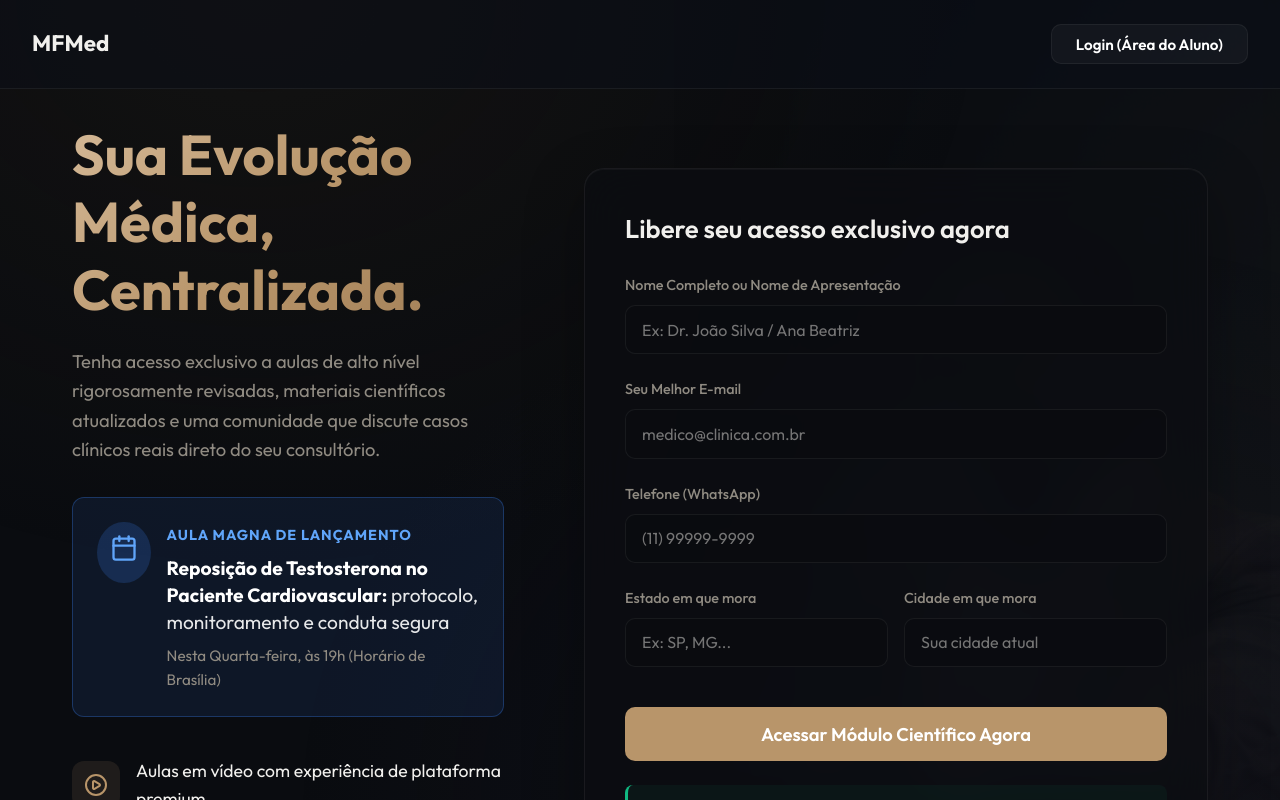
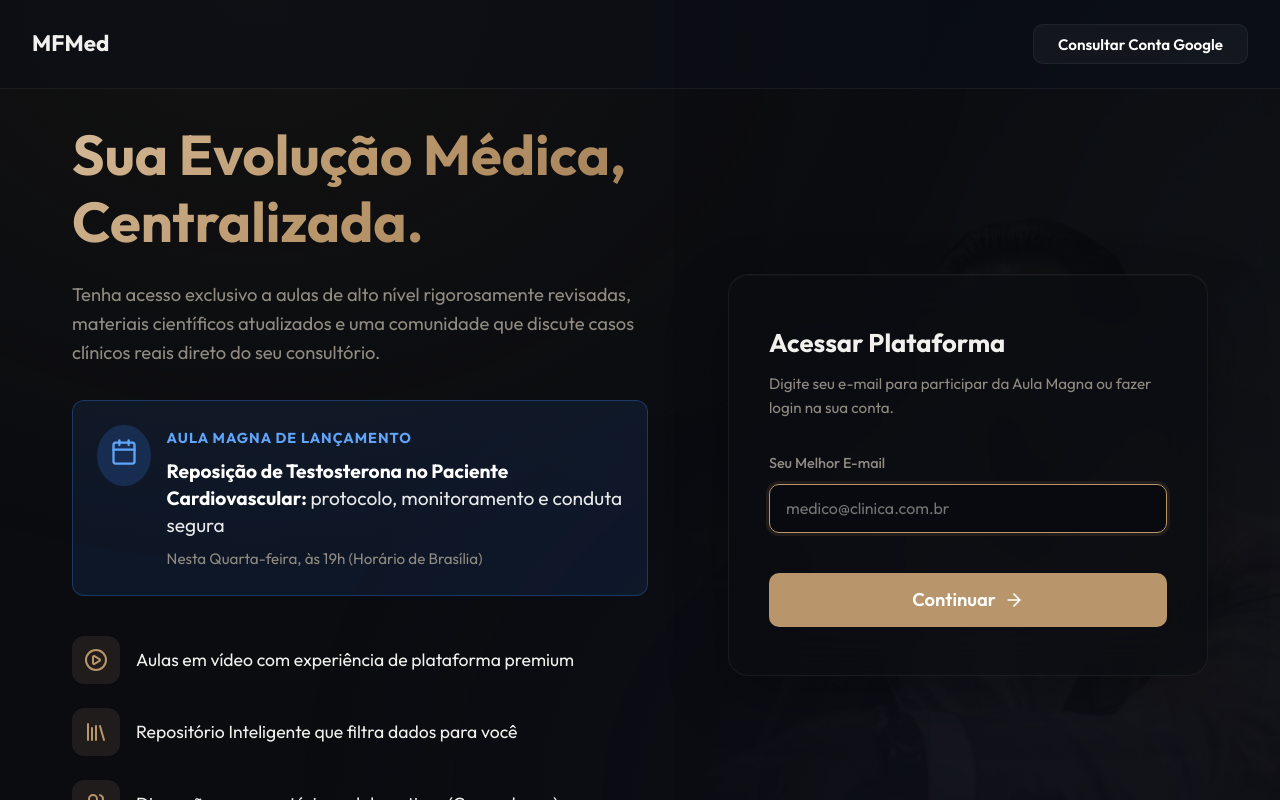
Before and after one commit to drpauloguimaraesjr/MFMed-Hub, a React (Vite) app: page / in a window 1280 px wide. Shown: the top 800 px of the page. Built offline with nearby package versions, Linux system fonts and the light colour scheme.

Commit message:
feat: Add Smart flow to Landing (Email first, adaptive register/login/success stages)

```diff
--- a/src/pages/Landing.jsx
+++ b/src/pages/Landing.jsx
@@ -1,15 +1,20 @@
 import React, { useState } from 'react';
 import { useNavigate } from 'react-router-dom';
-import { ShieldCheck, PlayCircle, Library, Users, Loader, Calendar } from 'lucide-react';
+import { ShieldCheck, PlayCircle, Library, Users, Loader, Calendar, ArrowRight, CheckCircle, Lock } from 'lucide-react';
 import { db } from '../firebase';
-import { collection, addDoc, serverTimestamp } from 'firebase/firestore';
+import { collection, addDoc, getDocs, query, where, serverTimestamp } from 'firebase/firestore';
 
 const Landing = () => {
   const navigate = useNavigate();
   const [loading, setLoading] = useState(false);
+
+  // Etapas do funil: 'email' -> 'login' ou 'register' -> 'success'
+  const [step, setStep] = useState('email');
+
   const [formData, setFormData] = useState({
+    email: '',
+    password: '',
     name: '',
-    email: '',
     phone: '',
     state: '',
     city: ''
@@ -19,17 +24,49 @@ const Landing = () => {
     setFormData({...formData, [e.target.name]: e.target.value});
   };
 
-  const handleSubmit = async (e) => {
+  // 1. O usuário digita apenas o email e clica em continuar.
+  const checkEmail = async (e) => {
+    e.preventDefault();
+    if (!formData.email) return;
+
+    setLoading(true);
+    try {
+      // Simulação: Procurando se esse email já está na nossa base
+      const leadsRef = collection(db, "leads");
+      const q = query(leadsRef, where("email", "==", formData.email));
+      const querySnapshot = await getDocs(q);
+
+      if (!querySnapshot.empty) {
+        // Email JÁ existe -> Vai para a tela de senha (Login)
+        setStep('login');
+      } else {
+        // Email NOVO -> Vai para a tela de captura completa (Register)
+        setStep('register');
+      }
+    } catch (error) {
+      console.error("Erro ao verificar email:", error);
+      // Fallback em caso de erro de conexão: mostrar cadastro
+      setStep('register');
+    } finally {
+      setLoading(false);
+    }
+  };
+
+  // 2. Se for um Novo Usuário, ele preenche o resto e cai aqui.
+  const handleRegister = async (e) => {
     e.preventDefault();
     setLoading(true);
     try {
-      // Save lead to Firestore
       await addDoc(collection(db, "leads"), {
-        ...formData,
+        name: formData.name,
+        email: formData.email,
+        phone: formData.phone,
+        state: formData.state,
+        city: formData.city,
         createdAt: serverTimestamp()
       });
-      // Redirect to login or directly to dashboard
-      navigate('/login');
+      // Ponto focal requisitado pelo usuário: A pessoa recebe um sucesso!
+      setStep('success');
     } catch (error) {
       console.error("Erro ao registrar:", error);
       alert("Houve um erro no seu cadastro. Tente novamente.");
@@ -38,17 +75,32 @@ const Landing = () => {
     }
   };
 
+  // 3. Se ele já existe, ele digita a senha e cai aqui.
+  const handleLogin = async (e) => {
+    e.preventDefault();
+    setLoading(true);
+
+    // Como a integração com Firebase Auth de senha ainda não está completa,
+    // simulamos um loading e mandamos direto pro Dashboard.
+    setTimeout(() => {
+      setLoading(false);
+      navigate('/dashboard');
+    }, 1200);
+  };
+
   return (
     <div className="landing-wrapper" style={{ minHeight: '100vh', display: 'flex', flexDirection: 'column' }}>
       <header style={{ display: 'flex', justifyContent: 'space-between', alignItems: 'center', padding: '1.5rem 2rem', borderBottom: '1px solid var(--glass-border)', background: 'rgba(11, 15, 25, 0.5)' }}>
         <h2 style={{ fontSize: '1.4rem', fontWeight: 'bold', margin: 0 }}>MFMed</h2>
-        <button className="btn btn-secondary" onClick={() => navigate('/dashboard')} style={{ padding: '0.6rem 1.5rem', fontSize: '0.95rem' }}>
-          Login (Área do Aluno)
+        <button className="btn btn-secondary" onClick={() => navigate('/login')} style={{ padding: '0.6rem 1.5rem', fontSize: '0.95rem' }}>
+          Consultar Conta Google
         </button>
       </header>
 
       <div className="container" style={{ flex: 1, display: 'flex', alignItems: 'center' }}>
         <div className="landing-grid">
+
+          {/* LADO ESQUERDO DA TELA: PROMESSA E VALOR */}
           <div className="landing-hero fade-in">
             <h1 className="title">Sua Evolução Médica, Centralizada.</h1>
             <p className="subtitle">
@@ -82,20 +134,37 @@ const Landing = () => {
             </div>
           </div>
 
-        <div className="glass-panel fade-in-delayed">
-          <form onSubmit={handleSubmit}>
-            <h2 style={{ marginBottom: '1.5rem', fontSize: '1.6rem', fontWeight: '600' }}>
-              Libere seu acesso exclusivo agora
-            </h2>
+          {/* LADO DIREITO: FORMULÁRIO INTELIGENTE */}
+          <div className="glass-panel fade-in-delayed" style={{ padding: '3rem 2.5rem', position: 'relative', overflow: 'hidden' }}>
+
+            {/* ETAPA 1: APENAS O EMAIL */}
+            {step === 'email' && (
+              <form onSubmit={checkEmail} className="fade-in">
+                <h2 style={{ marginBottom: '0.5rem', fontSize: '1.6rem', fontWeight: 'bold' }}>Acessar Plataforma</h2>
+                <p style={{ color: 'var(--text-muted)', marginBottom: '2rem', fontSize: '0.95rem' }}>Digite seu e-mail para participar da Aula Magna ou fazer login na sua conta.</p>
+
+                <div className="form-group">
+                  <label>Seu Melhor E-mail</label>
+                  <input type="email" name="email" className="form-input" required placeholder="medico@clinica.com.br" value={formData.email} onChange={handleChange} autoFocus />
+                </div>
+
+                <button type="submit" className="btn" disabled={loading} style={{ marginTop: '1rem', height: '54px', fontSize: '1.15rem' }}>
+                  {loading ? <Loader className="animate-spin" size={24} /> : <>Continuar <ArrowRight size={20} /></>}
+                </button>
+              </form>
+            )}
+
+            {/* ETAPA 2 (NOVO USUÁRIO): CADASTRO COMPLETO */}
+            {step === 'register' && (
+              <form onSubmit={handleRegister} className="fade-in">
+                <div style={{ display: 'flex', alignItems: 'center', gap: '0.8rem', marginBottom: '1.5rem', background: 'rgba(59, 130, 246, 0.1)', padding: '0.8rem', borderRadius: '8px', border: '1px solid rgba(59, 130, 246, 0.2)', color: '#60a5fa' }}>
+                  <ShieldCheck size={20} />
+                  <span style={{ fontSize: '0.9rem' }}>Novo acesso detectado para: <strong>{formData.email}</strong></span>
+                </div>
 
                 <div className="form-group">
                   <label>Nome Completo ou Nome de Apresentação</label>
-              <input type="text" name="name" className="form-input" required placeholder="Ex: Dr. João Silva / Ana Beatriz" value={formData.name} onChange={handleChange} />
-            </div>
-
-            <div className="form-group">
-              <label>Seu Melhor E-mail</label>
-              <input type="email" name="email" className="form-input" required placeholder="medico@clinica.com.br" value={formData.email} onChange={handleChange} />
+                  <input type="text" name="name" className="form-input" required placeholder="Ex: Dr. João Silva / Ana Beatriz" value={formData.name} onChange={handleChange} autoFocus />
                 </div>
 
                 <div className="form-group">
@@ -105,26 +174,68 @@ const Landing = () => {
 
                 <div className="form-row">
                   <div className="form-group">
-                <label>Estado em que mora</label>
-                <input type="text" name="state" className="form-input" required placeholder="Ex: SP, MG..." value={formData.state} onChange={handleChange} />
+                    <label>Estado</label>
+                    <input type="text" name="state" className="form-input" required placeholder="SP, MG..." value={formData.state} onChange={handleChange} />
                   </div>
                   <div className="form-group">
-                <label>Cidade em que mora</label>
+                    <label>Cidade</label>
                     <input type="text" name="city" className="form-input" required placeholder="Sua cidade atual" value={formData.city} onChange={handleChange} />
                   </div>
                 </div>
 
                 <button type="submit" className="btn" disabled={loading} style={{ marginTop: '1rem', height: '54px', fontSize: '1.15rem' }}>
-              {loading ? <Loader className="animate-spin" size={24} /> : 'Acessar Módulo Científico Agora'}
+                  {loading ? <Loader className="animate-spin" size={24} /> : 'Garantir Minha Vaga e Acesso'}
+                </button>
+              </form>
+            )}
+
+            {/* ETAPA 3 (USUÁRIO EXISTENTE): LOGIN COM SENHA */}
+            {step === 'login' && (
+              <form onSubmit={handleLogin} className="fade-in" style={{ display: 'flex', flexDirection: 'column', height: '100%', justifyContent: 'center' }}>
+                <div style={{ textAlign: 'center', marginBottom: '2rem' }}>
+                  <div style={{ width: 60, height: 60, borderRadius: '50%', background: 'rgba(59, 130, 246, 0.1)', display: 'flex', alignItems: 'center', justifyContent: 'center', margin: '0 auto 1rem auto', color: '#60a5fa' }}>
+                    <Lock size={28} />
+                  </div>
+                  <h2 style={{ fontSize: '1.5rem', fontWeight: 'bold' }}>Bem-vindo de volta!</h2>
+                  <p style={{ color: 'var(--text-muted)' }}>{formData.email}</p>
+                </div>
+
+                <div className="form-group">
+                  <label>Sua Senha</label>
+                  <input type="password" name="password" className="form-input" required placeholder="••••••••" value={formData.password} onChange={handleChange} autoFocus />
+                </div>
+
+                <button type="submit" className="btn" disabled={loading} style={{ marginTop: '1rem', height: '54px', fontSize: '1.15rem' }}>
+                  {loading ? <Loader className="animate-spin" size={24} /> : 'Entrar na Plataforma'}
                 </button>
 
-            <div className="disclaimer-text">
-              <ShieldCheck className="disclaimer-icon" size={20} />
-              <span>
-                <strong>Atenção ao conforto:</strong> Entraremos em contato com o médico de forma comedida, sem ficar mandando e-mails de venda que enchem o saco. Seu tempo é valioso e nosso foco é na medicina.
-              </span>
+                <button type="button" onClick={() => setStep('email')} style={{ background: 'none', border: 'none', color: 'var(--text-muted)', fontSize: '0.85rem', marginTop: '1.5rem', cursor: 'pointer', textDecoration: 'underline' }}>
+                  Entrar com e-mail diferente
+                </button>
+              </form>
+            )}
+
+            {/* ETAPA 4: SUCESSO! */}
+            {step === 'success' && (
+              <div className="fade-in" style={{ textAlign: 'center', padding: '2rem 1rem', display: 'flex', flexDirection: 'column', alignItems: 'center', justifyContent: 'center', height: '100%' }}>
+                <div style={{ width: 80, height: 80, borderRadius: '50%', background: 'rgba(16, 185, 129, 0.1)', display: 'flex', alignItems: 'center', justifyContent: 'center', margin: '0 auto 1.5rem auto', color: '#10b981' }}>
+                  <CheckCircle size={40} />
                 </div>
-          </form>
+                <h2 style={{ fontSize: '1.8rem', fontWeight: 'bold', marginBottom: '1rem', color: '#fff' }}>Cadastro Validado!</h2>
+                <p style={{ color: 'var(--text-light)', fontSize: '1.05rem', lineHeight: '1.6', marginBottom: '2rem' }}>
+                  Você receberá um e-mail com as <strong>instruções de acesso e sua senha provisória</strong> para acessar o MFMed Hub e a nossa Aula Magna.
+                </p>
+
+                <div style={{ padding: '1rem', background: 'rgba(255,255,255,0.05)', borderRadius: '8px', fontSize: '0.85rem', color: 'var(--text-muted)', border: '1px solid rgba(255,255,255,0.1)' }}>
+                  Aguarde na sua caixa de entrada. Não se esqueça de checar a guia Promoções (ou Spam) caso não encontre na principal.
+                </div>
+
+                <button onClick={() => setStep('login')} className="btn btn-secondary" style={{ marginTop: '2rem', padding: '0.8rem 2rem' }}>
+                  Já tenho minha senha
+                </button>
+              </div>
+            )}
+
           </div>
         </div>
       </div>
```
Lines whose indentation alone changed are shown as unchanged.
